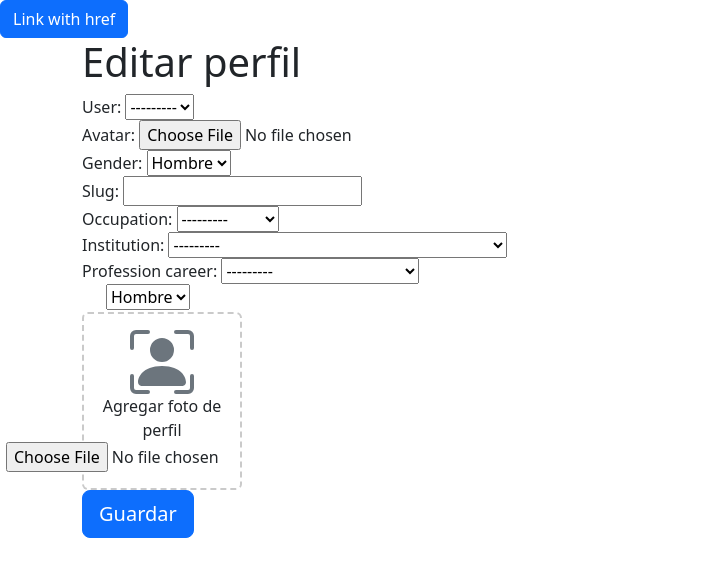
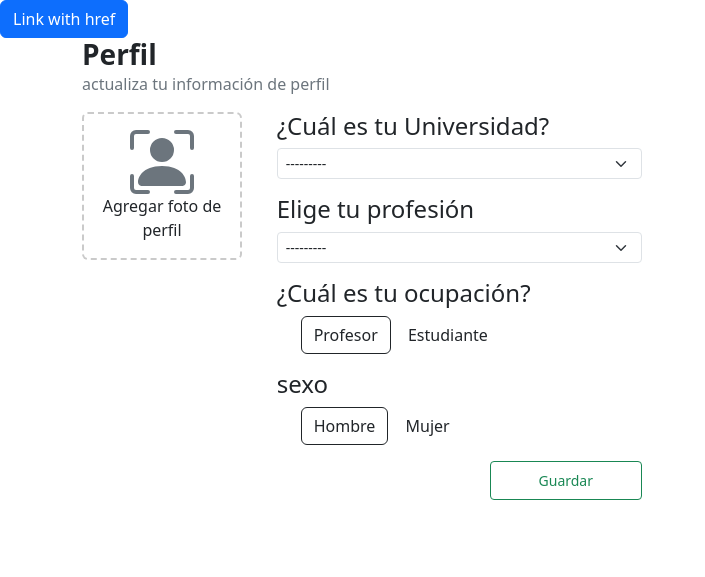
Before and after one commit to JohnAlexGuerrero/prototipo, a Django app: page /accounts/profile/1/ in a window 1280 px wide. Shown: the part 56-633 px from the top of the page, without its empty margins (0-705 px from the left). Run offline with Django 5.2, Linux system fonts and the light colour scheme; some libraries are stand-ins or nearby versions.

Commit message:
profile:template

```diff
--- a/apps/authentication/forms.py
+++ b/apps/authentication/forms.py
@@ -47,6 +47,7 @@ class UserProfileForm(forms.ModelForm):
         fields = ['occupation','institution','profession_career','gender','avatar']
 
         widgets = {
-            "avatar": forms.FileInput(attrs={'class':'d-none'}),
-            "gender": forms.RadioSelect(),
+            "avatar": forms.FileInput(attrs={'style':'display:none;color:red;'}),
+            "institution": forms.Select(attrs={'class':'form-select form-select-sm mb-3'}),
+            "profession_career": forms.Select(attrs={'class':'form-select form-select-sm mb-3'}),
         }
--- a/apps/authentication/views.py
+++ b/apps/authentication/views.py
@@ -64,7 +64,7 @@ class CustomUserCreateView(TemplateView):
 class ProfileView(CreateView):
     model = Profile
     template_name = "profile/edit.html"
-    fields = '__all__'
+    form_class = UserProfileForm
     success_url = reverse_lazy('login')
 
 class ProfileUpdateView(UpdateView):
--- a/apps/templates/profile/edit.html
+++ b/apps/templates/profile/edit.html
@@ -7,17 +7,16 @@
 {% endblock title %}
 
 {% block content %}
-<h1>Editar perfil</h1>
-
+<div style="width:35rem;">
+    <h1 class="h3 fw-bold m-0">Perfil</h1>
+    <p class="text-secondary mt-0">actualiza tu información de perfil</p>
 
 
     <form method="POST" actions="{% url "profile_edit" slug=user.username %}">
         {% csrf_token %}
-    {{form}}
-    <div class="form-check">
-        {{ form.gender }}
-    </div>
 
+        <div class="row">
+            <div class="col-sm-4">
                 <label class="card rounded" style="width:10rem;border:2px dashed #cacaca;cursor:pointer;">
                     <div class="card-body d-flex justify-content-center flex-column align-items-center">
                     <svg xmlns="http://www.w3.org/2000/svg" width="64" height="64" fill="currentColor" class="bi bi-person-bounding-box text-secondary" viewBox="0 0 16 16">
@@ -30,7 +29,37 @@
                     {{ form.avatar }}
                     </div>
                 </label>
-    <button type="submit" class="btn btn-primary btn-lg">Guardar</button>
+            </div>
+            <div class="col-sm">
+                <div>
+                    <h1 class="h4">¿Cuál es tu Universidad?</h1>
+                    {{ form.institution }}
+                </div>
+                <div>
+                    <h1 class="h4">Elige tu profesión</h1>
+                    {{ form.profession_career }}
+                </div>
+                <h1 class="h4">¿Cuál es tu ocupación?</h1>
+                <div class="form-check mb-3">
+                    <input type="radio" class="btn-check" name="occupation" id="option5" autocomplete="off" checked>
+                    <label class="btn" for="option5">Profesor</label>
+
+                    <input type="radio" class="btn-check" name="occupation" id="option6" autocomplete="off">
+                    <label class="btn" for="option6">Estudiante</label>
+                </div>
+                <h1 class="h4">sexo</h1>
+                <div class="form-check mb-3">
+                    <input type="radio" class="btn-check" name="gender" id="id_gender_1" autocomplete="off" checked>
+                    <label class="btn" for="id_gender_1">Hombre</label>
+
+                    <input type="radio" class="btn-check" name="gender" id="id_gender_2" autocomplete="off">
+                    <label class="btn" for="id_gender_2">Mujer</label>
+
+                </div>
+            </div>
+        <div class="d-flex justify-content-end">
+            <button type="submit" class="btn btn-outline-success btn-sm px-5 py-2">Guardar</button>
+        </div>
     </form>
-
+</div>
 {% endblock content %}
```
Lines whose indentation alone changed are shown as unchanged.
